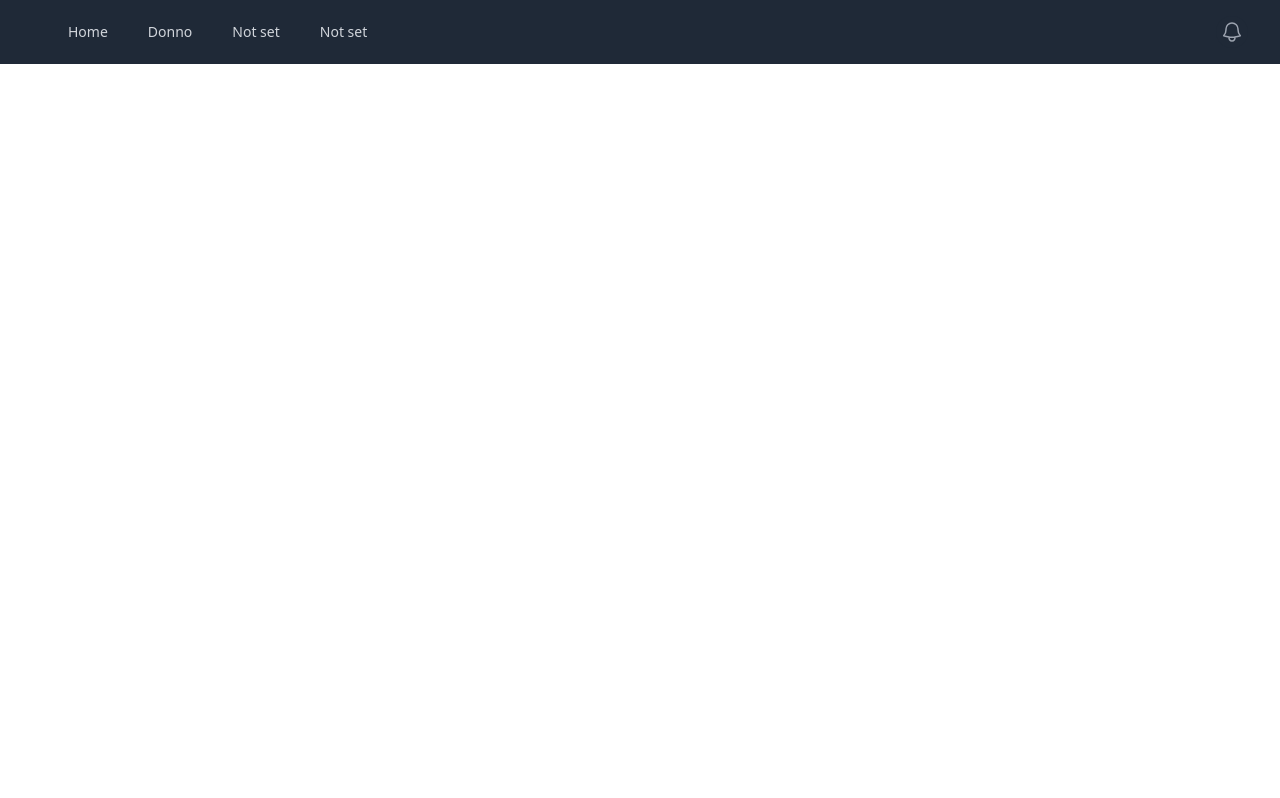
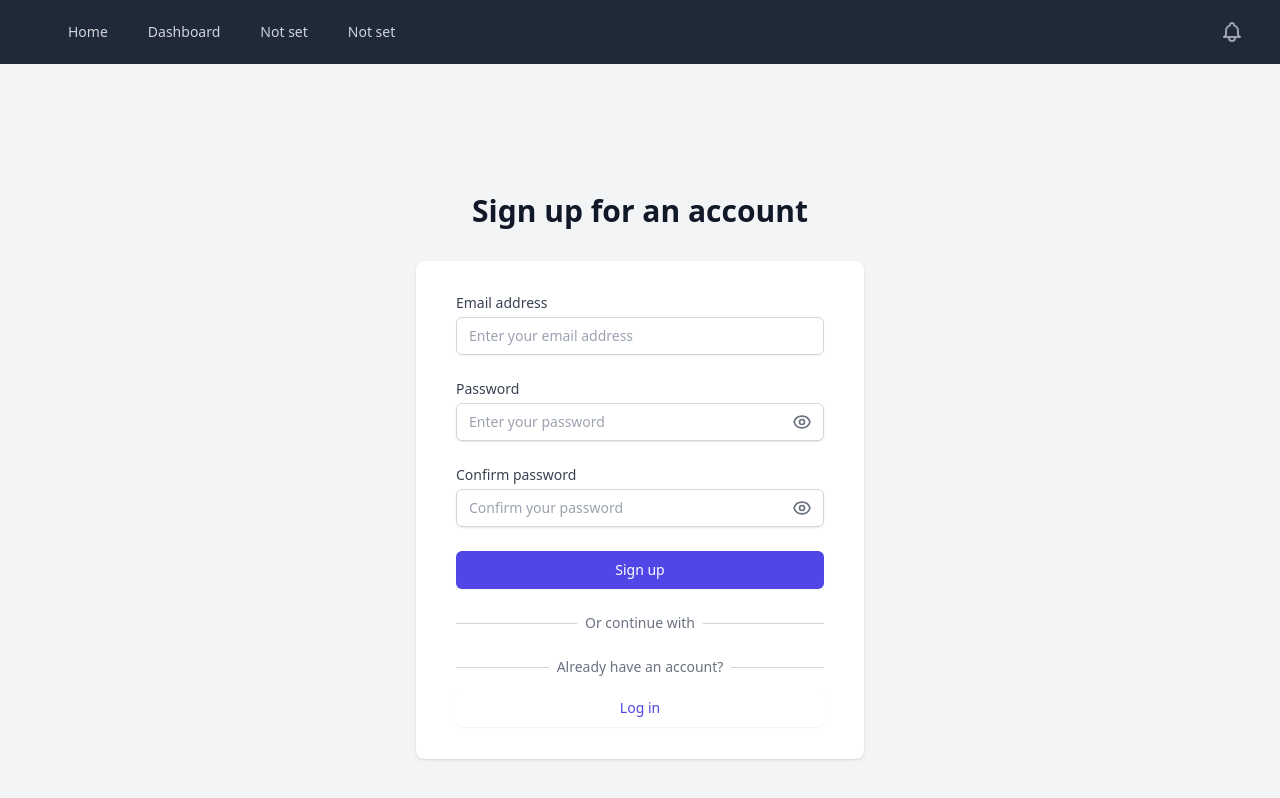
Before and after one commit to IzSajid/Invigilator, a React (Create React App) app: page /signup in a window 1280 px wide. Shown: the top 798 px of the page. Built offline with nearby package versions, Linux system fonts and the light colour scheme.

Commit message:
Last 23 oct

```diff
--- a/package.json
+++ b/package.json
@@ -4,12 +4,13 @@
   "private": true,
   "dependencies": {
     "@headlessui/react": "^1.7.17",
-    "@heroicons/react": "^2.0.18",
+    "@heroicons/react": "^1.0.6",
     "@testing-library/jest-dom": "^5.17.0",
     "@testing-library/react": "^13.4.0",
     "@testing-library/user-event": "^13.5.0",
     "react": "^18.2.0",
     "react-dom": "^18.2.0",
+    "react-hook-form": "^7.47.0",
     "react-router-dom": "^6.17.0",
     "react-scripts": "5.0.1",
     "web-vitals": "^2.1.4"
--- a/src/App.js
+++ b/src/App.js
@@ -3,6 +3,8 @@ import React from 'react';
 import Header from './compotents/Header';
 import Welcome from './pages/welcome';
 import { BrowserRouter, Routes, Route } from 'react-router-dom';
+import Signup from './pages/signup';
+import Dashboard from './pages/dashboard';
 
 function App() {
   return (
@@ -10,6 +12,8 @@ function App() {
       <Header>
         <Routes>
           <Route path="/welcome" element={<Welcome />} />
+          <Route path="/signup" element={<Signup />} />
+          <Route path="/dashboard" element={<Dashboard />} />
         </Routes>
       </Header>
     </BrowserRouter>
--- a/src/compotents/Header.js
+++ b/src/compotents/Header.js
@@ -1,11 +1,11 @@
 import { Fragment } from 'react'
 import { Disclosure, Menu, Transition } from '@headlessui/react'
-import { Bars3Icon, BellIcon, XMarkIcon } from '@heroicons/react/24/outline'
+import { MenuIcon, BellIcon, XCircleIcon } from '@heroicons/react/outline'
 import { NavLink } from 'react-router-dom'
 
 const navigation = [
     { name: 'Home', href: '/welcome' },
-    { name: 'Donno', href: '/not' },
+    { name: 'Dashboard', href: '/dashboard' },
     { name: 'Not set', href: '/customers' },
     { name: 'Not set', href: '/dictionary' },
 ]
@@ -28,9 +28,9 @@ export default function Header(props) {
                                         <span className="absolute -inset-0.5" />
                                         <span className="sr-only">Open main menu</span>
                                         {open ? (
-                                            <XMarkIcon className="block h-6 w-6" aria-hidden="true" />
+                                            <XCircleIcon className="block h-6 w-6" aria-hidden="true" />
                                         ) : (
-                                            <Bars3Icon className="block h-6 w-6" aria-hidden="true" />
+                                            <MenuIcon className="block h-6 w-6" aria-hidden="true" />
                                         )}
                                     </Disclosure.Button>
                                 </div>
@@ -100,7 +100,7 @@ export default function Header(props) {
                 )}
             </Disclosure>
             <div>
-                <div className='max-w-7xl mx-auto  min-h-screen'>
+                <div className=' bg-slate-300'>
                     {props.children}
                 </div>
             </div>
--- /dev/null
+++ b/src/pages/dashboard.js
@@ -0,0 +1,27 @@
+import React from 'react';
+
+export default function Dashboard() {
+ return (
+    <>
+        <div className="flex justify-end pt-4 pr-4">
+            <button className="border border-blue-500  text-blue-500 hover:bg-blue-500 hover:text-white font-bold py-2 px-4 rounded mr-4">
+                Open a cohort
+            </button>
+            <button className="border border-blue-500  text-blue-500 hover:bg-blue-500 hover:text-white font-bold py-2 px-4 rounded mr-4">
+                Join a cohort
+            </button>
+        </div>
+        <div className="flex flex-col gap-x-3 justify-center items-center h-screen space-x-8">
+            <div className="">
+                <h1 className="text-4xl font-bold">Joined cohorts</h1>
+                <p>LoremIpsum</p>
+                {/* Other content goes here */}
+            </div>
+            <div className="">
+                <h1 className="text-4xl font-bold">Created cohorts</h1>
+                {/* Other content goes here */}
+            </div>
+        </div>
+    </>
+ );
+}
--- /dev/null
+++ b/src/pages/signup.js
@@ -0,0 +1,152 @@
+import React, { useState } from "react";
+import { Link } from "react-router-dom";
+import { useForm } from "react-hook-form";
+import { EyeIcon, EyeOffIcon } from '@heroicons/react/outline';
+
+function Signup() {
+    const [showPassword, setShowPassword] = useState(false);
+    const [showConfirmPassword, setShowConfirmPassword] = useState(false);
+    const { register, handleSubmit, formState: { errors } } = useForm();
+
+    const onSubmit = (data) => {
+        console.log(data);
+    };
+
+    return (
+        <div className="min-h-screen bg-gray-100 flex flex-col justify-center py-12 sm:px-6 lg:px-8">
+            <div className="sm:mx-auto sm:w-full sm:max-w-md">
+                <h2 className="mt-6 text-center text-3xl font-extrabold text-gray-900">
+                    Sign up for an account
+                </h2>
+            </div>
+
+            <div className="mt-8 sm:mx-auto sm:w-full sm:max-w-md">
+                <div className="bg-white py-8 px-4 shadow sm:rounded-lg sm:px-10">
+                    <form className="space-y-6" onSubmit={handleSubmit(onSubmit)}>
+                        <div>
+                            <label htmlFor="email" className="block text-sm font-medium text-gray-700">
+                                Email address
+                            </label>
+                            <div className="mt-1">
+                                <input
+                                    id="email"
+                                    type="email"
+                                    {...register("email", { required: true })}
+                                    className={`appearance-none block w-full px-3 py-2 border ${
+                                        errors.email ? "border-red-500" : "border-gray-300"
+                                    } rounded-md shadow-sm placeholder-gray-400 focus:outline-none focus:ring-indigo-500 focus:border-indigo-500 sm:text-sm`}
+                                    placeholder="Enter your email address"
+                                />
+                                {errors.email && (
+                                    <p className="mt-2 text-sm text-red-500">Email is required</p>
+                                )}
+                            </div>
+                        </div>
+
+                        <div>
+                            <label htmlFor="password" className="block text-sm font-medium text-gray-700">
+                                Password
+                            </label>
+                            <div className="mt-1 relative rounded-md shadow-sm">
+                                <input
+                                    id="password"
+                                    type={showPassword ? "text" : "password"}
+                                    {...register("password", { required: true })}
+                                    className={`appearance-none block w-full px-3 py-2 border ${
+                                        errors.password ? "border-red-500" : "border-gray-300"
+                                    } rounded-md shadow-sm placeholder-gray-400 focus:outline-none focus:ring-indigo-500 focus:border-indigo-500 sm:text-sm`}
+                                    placeholder="Enter your password"
+                                />
+                                <div
+                                    className="absolute inset-y-0 right-0 pr-3 flex items-center cursor-pointer"
+                                    onClick={() => setShowPassword(!showPassword)}
+                                >
+                                    {showPassword ? (
+                                        <EyeOffIcon className="h-5 w-5 text-gray-500" />
+                                    ) : (
+                                        <EyeIcon className="h-5 w-5 text-gray-500" />
+                                    )}
+                                </div>
+                                {errors.password && (
+                                    <p className="mt-2 text-sm text-red-500">Password is required</p>
+                                )}
+                            </div>
+                        </div>
+
+                        <div>
+                            <label htmlFor="confirmPassword" className="block text-sm font-medium text-gray-700">
+                                Confirm password
+                            </label>
+                            <div className="mt-1 relative rounded-md shadow-sm">
+                                <input
+                                    id="confirmPassword"
+                                    type={showConfirmPassword ? "text" : "password"}
+                                    {...register("confirmPassword", { required: true })}
+                                    className={`appearance-none block w-full px-3 py-2 border ${
+                                        errors.confirmPassword ? "border-red-500" : "border-gray-300"
+                                    } rounded-md shadow-sm placeholder-gray-400 focus:outline-none focus:ring-indigo-500 focus:border-indigo-500 sm:text-sm`}
+                                    placeholder="Confirm your password"
+                                />
+                                <div
+                                    className="absolute inset-y-0 right-0 pr-3 flex items-center cursor-pointer"
+                                    onClick={() => setShowConfirmPassword(!showConfirmPassword)}
+                                >
+                                    {showConfirmPassword ? (
+                                        <EyeOffIcon className="h-5 w-5 text-gray-500" />
+                                    ) : (
+                                        <EyeIcon className="h-5 w-5 text-gray-500" />
+                                    )}
+                                </div>
+                                {errors.confirmPassword && (
+                                    <p className="mt-2 text-sm text-red-500">Confirm password is required</p>
+                                )}
+                            </div>
+                        </div>
+
+                        <div>
+                            <button
+                                type="submit"
+                                className="w-full flex justify-center py-2 px-4 border border-transparent rounded-md shadow-sm text-sm font-medium text-white bg-indigo-600 hover:bg-indigo-700 focus:outline-none focus:ring-2 focus:ring-offset-2 focus:ring-indigo-500"
+                            >
+                                Sign up
+                            </button>
+                        </div>
+                    </form>
+
+                    <div className="mt-6">
+                        <div className="relative">
+                            <div className="absolute inset-0 flex items-center" aria-hidden="true">
+                                <div className="w-full border-t border-gray-300" />
+                            </div>
+                            <div className="relative flex justify-center text-sm">
+                                <span className="px-2 bg-white text-gray-500">Or continue with</span>
+                            </div>
+                        </div>
+                    </div>
+
+                    <div className="mt-6">
+                        <div className="relative">
+                            <div className="absolute inset-0 flex items-center" aria-hidden="true">
+                                <div className="w-full border-t border-gray-300" />
+                            </div>
+                            <div className="relative flex justify-center text-sm">
+                                <span className="px-2 bg-white text-gray-500">Already have an account?</span>
+                            </div>
+                        </div>
+
+                        <div className="mt-3">
+                            <Link
+                                to="/login"
+                                className="w-full inline-flex justify-center py-2 px-4 border border-transparent rounded-md shadow-sm text-sm font-medium text-indigo-600 bg-white hover:bg-gray-50"
+                            >
+                                Log in
+                            </Link>
+                        </div>
+                    </div>
+                </div>
+            </div>
+        </div>
+    );
+}
+
+export default Signup;
--- a/src/pages/welcome.js
+++ b/src/pages/welcome.js
@@ -1,6 +1,6 @@
 
 import React from 'react';
-
+import { Link } from 'react-router-dom';
 
 function Welcome() {
     return (
@@ -9,7 +9,9 @@ function Welcome() {
             <h1 className="text-4xl font-bold mb-4">Welcome to Invigilator</h1>
             <p className="text-gray-500 mb-8">The best way to manage your exams</p>
 
-            <button className="bg-blue-500 hover:bg-blue-700 text-white font-bold py-2 px-4 rounded mt-8">Get Started</button>
+            <button className="bg-blue-700 hover:bg-blue-500 text-white font-bold py-2 px-4 rounded mt-8"
+            onClick={() => window.location.href = '/dashboard'}
+            >Get Started</button>
         </div>
        </div>
     );
```
Also changed, not shown: src/compotents/class.js (added), 1 other file (tests, documents, lock files or other folders).
